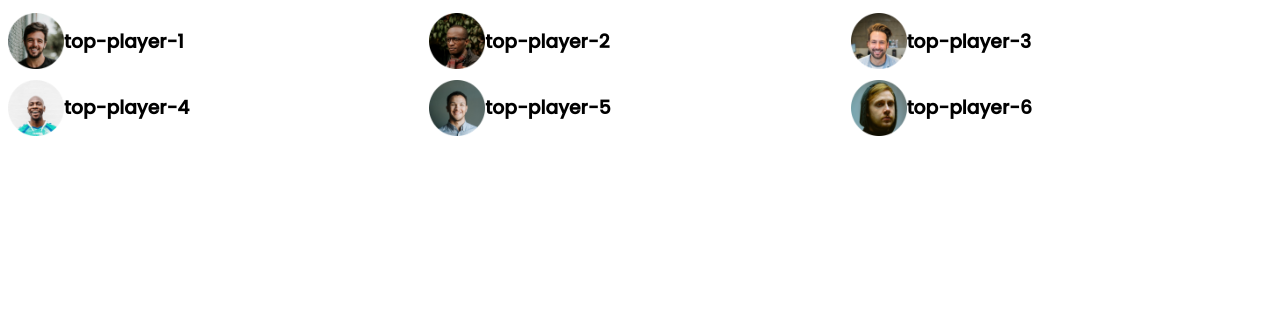
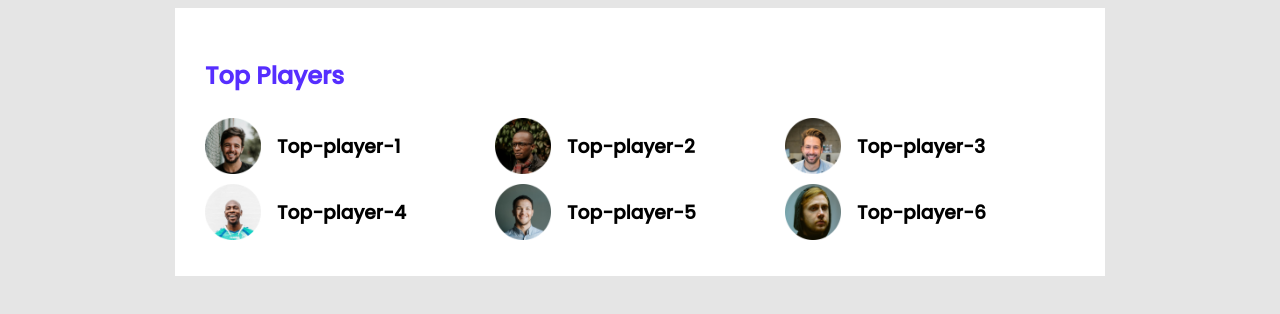
Before and after one commit to Arafat817/leader-board-css3, a plain HTML site: page index.html in a window 1280 px wide. Drawn offline with Linux system fonts and the light colour scheme.

Commit message:
css added

```diff
--- a/index.html
+++ b/index.html
@@ -16,32 +16,33 @@
     <!-- header end -->
     <main>
         <!-- top players and top blogs -->
-        <section>
+        <section class="container">
             <div class="top-players">
+                <h2 class="section-title">Top Players</h2>
               <div class="players">
                   <div class="player">
                     <img src="images/players/player-1.png" alt="">
-                    <h3>top-player-1</h3>
+                    <h3 class="player-name">Top-player-1</h3>
                   </div>
                   <div class="player">
                     <img src="images/players/player-2.png" alt="">
-                    <h3>top-player-2</h3>
+                    <h3 class="player-name">Top-player-2</h3>
                   </div>
                   <div class="player">
                     <img src="images/players/player-3.png" alt="">
-                    <h3>top-player-3</h3>
+                    <h3 class="player-name">Top-player-3</h3>
                   </div>
                   <div class="player">
                     <img src="images/players/player-4.png" alt="">
-                    <h3>top-player-4</h3>
+                    <h3 class="player-name">Top-player-4</h3>
                   </div>
                   <div class="player">
                     <img src="images/players/player-5.png" alt="">
-                    <h3>top-player-5</h3>
+                    <h3 class="player-name">Top-player-5</h3>
                   </div>
                   <div class="player">
                     <img src="images/players/player-6.png" alt="">
-                    <h3>top-player-6</h3>
+                    <h3 class="player-name">Top-player-6</h3>
                   </div>
               </div>
             </div>
--- a/styles/styles.css
+++ b/styles/styles.css
@@ -2,8 +2,22 @@
 @import url('https://fonts.googleapis.com/css2?family=Open+Sans&family=Poppins:wght@500&display=swap');
 body{
     font-family: 'Poppins', sans-serif;
+    background-color: #E5E5E5;
+}
+main{
+    display: flex;
+    justify-content: center;
+}
+.container{
+    background-color: #FFFFFF;
+    width: 870px;
+    padding: 30px;
 }
 /* top players styles */
+.section-title{
+    color: #562EFF;
+    font-size: 24px;
+}
 .players{
     display: grid;
     grid-template-columns: repeat(3, 1fr);
@@ -16,3 +30,6 @@ body{
     width: 56px;
     height: 56px;
 }
+.player-name{
+    margin-left: 16px;
+}
```
